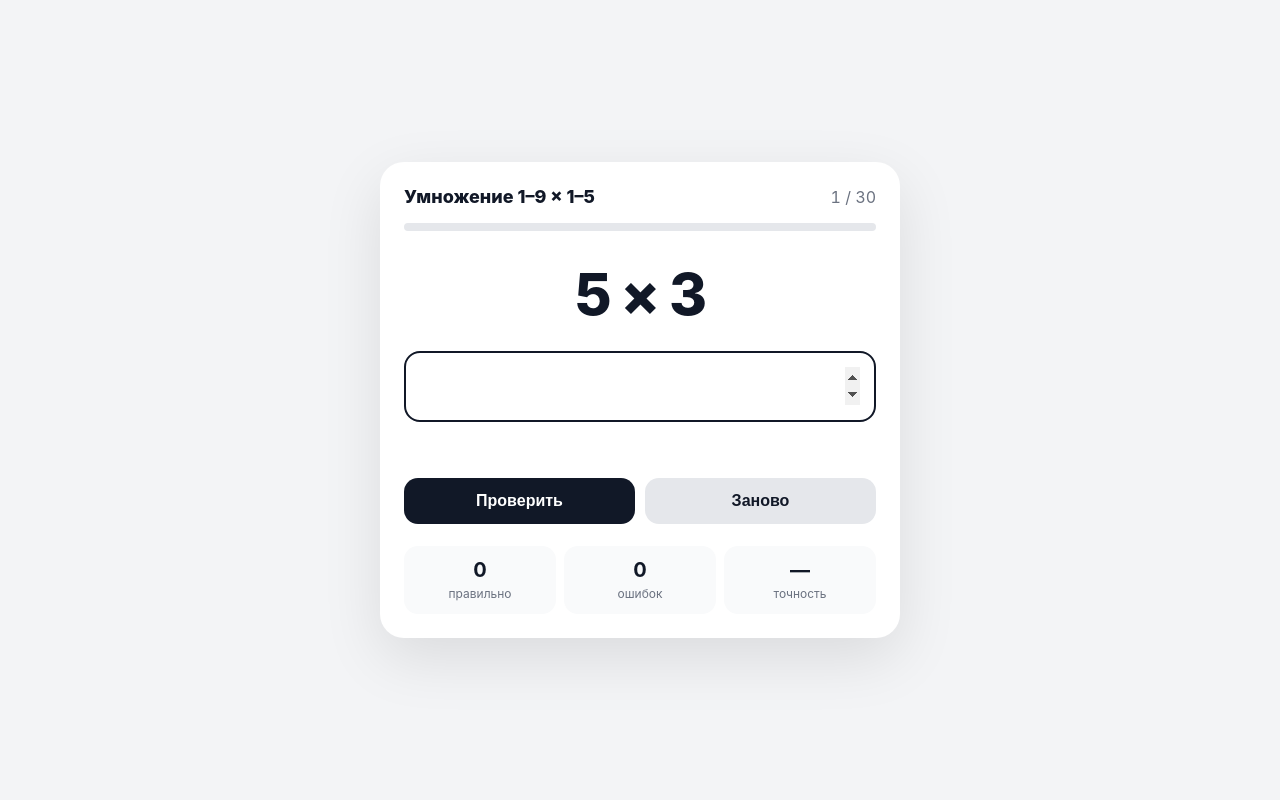
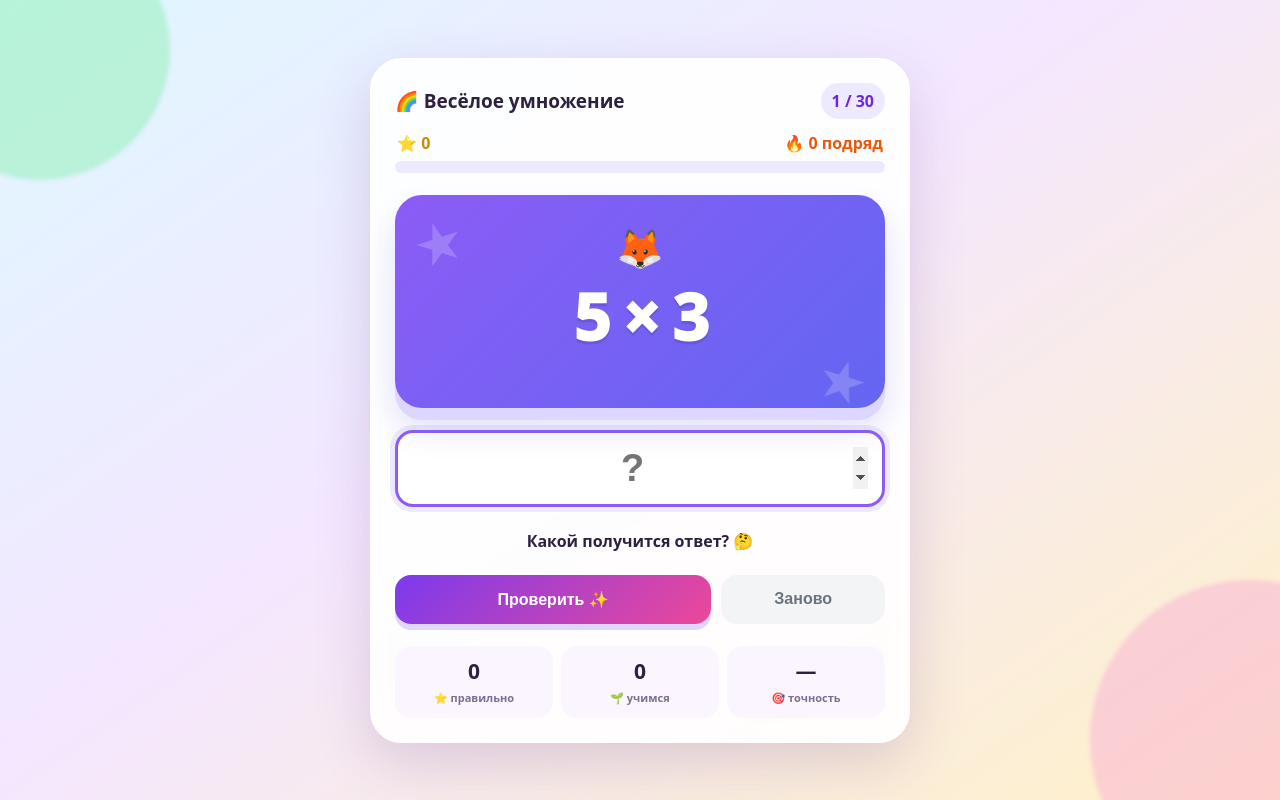
Before and after one commit to polarx0/multiplication-trainer, a plain HTML site: page index.html in a window 1280 px wide. Drawn offline with Linux system fonts and the light colour scheme.

Commit message:
Make trainer more playful for kids

```diff
--- a/index.html
+++ b/index.html
@@ -1,121 +1,60 @@
 <!doctype html>
 <html lang="ru">
 <head>
-  <meta charset="utf-8" />
-  <meta name="viewport" content="width=device-width, initial-scale=1" />
-  <meta name="theme-color" content="#111827" />
-  <title>Тренажёр умножения 1–9 × 1–5</title>
+<meta charset="utf-8"><meta name="viewport" content="width=device-width,initial-scale=1"><meta name="theme-color" content="#7c3aed">
+<title>Весёлое умножение 1–9 × 1–5</title>
 <style>
-    :root{font-family:Inter,system-ui,-apple-system,BlinkMacSystemFont,"Segoe UI",sans-serif;color:#111827;background:#f3f4f6}
-    *{box-sizing:border-box} body{margin:0;min-height:100vh;display:grid;place-items:center;padding:20px}
-    .app{width:min(100%,520px);background:#fff;border-radius:24px;padding:24px;box-shadow:0 20px 60px rgba(0,0,0,.10)}
-    header{display:flex;justify-content:space-between;gap:16px;align-items:center}.title{font-size:18px;font-weight:800}.progress{font-variant-numeric:tabular-nums;color:#6b7280}
-    .bar{height:8px;background:#e5e7eb;border-radius:99px;overflow:hidden;margin:16px 0 28px}.bar>div{height:100%;width:0;background:#111827;transition:width .2s}
-    .problem{text-align:center;font-size:58px;font-weight:850;letter-spacing:-2px;margin:10px 0 22px}
-    .answer{width:100%;font-size:34px;text-align:center;padding:14px;border:2px solid #d1d5db;border-radius:16px;outline:none}.answer:focus{border-color:#111827}
-    .feedback{min-height:28px;text-align:center;margin:14px 0;font-weight:700}.ok{color:#047857}.bad{color:#b91c1c}
-    .buttons{display:grid;grid-template-columns:1fr 1fr;gap:10px}.btn{border:0;border-radius:14px;padding:14px;font-size:16px;font-weight:800;cursor:pointer}.primary{background:#111827;color:#fff}.secondary{background:#e5e7eb;color:#111827}
-    .stats{display:grid;grid-template-columns:repeat(3,1fr);gap:8px;margin-top:22px}.stat{background:#f9fafb;border-radius:14px;padding:12px;text-align:center}.stat b{display:block;font-size:20px}.stat span{font-size:12px;color:#6b7280}
-    .panel{margin-top:18px;padding-top:18px;border-top:1px solid #e5e7eb}.panel h2{font-size:15px;margin:0 0 10px}.mistakes{margin:0;padding-left:20px;color:#4b5563}.hidden{display:none}
-    .finish{text-align:center}.finish h1{margin:6px 0}.finish .big{font-size:48px;font-weight:900;margin:10px 0}
-    @media(max-width:420px){.app{padding:18px;border-radius:18px}.problem{font-size:50px}}
+:root{font-family:Nunito,ui-rounded,"Arial Rounded MT Bold",system-ui,sans-serif;color:#2d2140}
+*{box-sizing:border-box}body{margin:0;min-height:100vh;display:grid;place-items:center;padding:18px;background:linear-gradient(145deg,#dff7ff 0%,#f4e7ff 45%,#fff1c7 100%);overflow-x:hidden}
+body:before,body:after{content:"";position:fixed;border-radius:50%;filter:blur(2px);opacity:.45;z-index:-1}body:before{width:260px;height:260px;background:#86efac;left:-90px;top:-80px}body:after{width:320px;height:320px;background:#f9a8d4;right:-130px;bottom:-100px}
+.app{width:min(100%,540px);background:rgba(255,255,255,.9);border:3px solid #fff;border-radius:32px;padding:22px;box-shadow:0 20px 55px rgba(92,50,140,.18);backdrop-filter:blur(10px);position:relative}
+header{display:flex;justify-content:space-between;align-items:center;gap:10px}.title{font-size:19px;font-weight:900}.progress{background:#ede9fe;color:#6d28d9;padding:7px 11px;border-radius:99px;font-weight:900;font-variant-numeric:tabular-nums}
+.topline{display:flex;justify-content:space-between;align-items:center;margin:13px 2px 7px;font-weight:900}.streak{color:#ea580c}.stars{color:#ca8a04}
+.bar{height:12px;background:#ede9fe;border-radius:99px;overflow:hidden;margin:0 0 22px}.bar>div{height:100%;width:0;background:linear-gradient(90deg,#8b5cf6,#ec4899,#f59e0b);transition:width .3s;border-radius:99px}
+.card{position:relative;background:linear-gradient(135deg,#8b5cf6,#6366f1);border-radius:27px;padding:29px 16px 25px;box-shadow:0 12px 0 #ddd6fe,0 20px 32px rgba(99,102,241,.2);margin-bottom:22px;overflow:hidden}.card:before,.card:after{content:"★";position:absolute;color:rgba(255,255,255,.2);font-size:56px}.card:before{left:18px;top:8px;transform:rotate(-18deg)}.card:after{right:17px;bottom:-9px;transform:rotate(17deg)}
+.mascot{text-align:center;font-size:38px;height:44px;animation:float 2.2s ease-in-out infinite}.problem{text-align:center;color:#fff;font-size:64px;font-weight:1000;letter-spacing:-2px;text-shadow:0 3px 0 rgba(0,0,0,.1);margin:5px 0}
+.reviewtag{text-align:center;color:#ede9fe;font-weight:900;font-size:13px;min-height:18px}
+.answer{width:100%;font-size:38px;font-weight:900;text-align:center;padding:14px;border:3px solid #ddd6fe;border-radius:18px;outline:none;background:#fff}.answer:focus{border-color:#8b5cf6;box-shadow:0 0 0 5px #ede9fe}
+.feedback{min-height:50px;display:grid;place-items:center;text-align:center;margin:9px 0;font-weight:900;font-size:16px;line-height:1.25}.ok{color:#15803d}.bad{color:#b45309}
+.buttons{display:grid;grid-template-columns:1.45fr .75fr;gap:10px}.btn{border:0;border-radius:16px;padding:15px 12px;font-size:16px;font-weight:900;cursor:pointer;transition:transform .1s}.btn:active{transform:translateY(2px)}.primary{background:linear-gradient(135deg,#7c3aed,#ec4899);color:#fff;box-shadow:0 6px 0 #ddd6fe}.secondary{background:#f3f4f6;color:#6b7280}
+.stats{display:grid;grid-template-columns:repeat(3,1fr);gap:8px;margin-top:22px}.stat{background:#faf5ff;border-radius:16px;padding:11px 6px;text-align:center}.stat b{display:block;font-size:21px}.stat span{font-size:11px;color:#7c6f8f;font-weight:800}
+.panel{margin-top:18px;padding-top:18px;border-top:1px solid #eee}.panel h2{font-size:15px;margin:0 0 10px}.mistakes{margin:0;padding-left:20px;color:#6b5c76}.hidden{display:none}.finish{text-align:center}.finish h1{font-size:29px;margin:8px}.finish .trophy{font-size:70px}.finish .big{font-size:52px;font-weight:1000;color:#7c3aed;margin:8px}
+.pop{animation:pop .35s ease}.shake{animation:shake .35s ease}.confetti{position:fixed;z-index:20;pointer-events:none;font-size:22px;animation:confetti 900ms ease-out forwards}
+@keyframes pop{50%{transform:scale(1.07)}}@keyframes shake{25%{transform:translateX(-7px)}50%{transform:translateX(7px)}75%{transform:translateX(-4px)}}@keyframes float{50%{transform:translateY(-5px)}}@keyframes confetti{to{transform:translate(var(--x),var(--y)) rotate(420deg);opacity:0}}
+@media(max-width:420px){.app{padding:16px;border-radius:24px}.problem{font-size:55px}.card{padding:23px 12px 20px}.title{font-size:17px}}
 </style>
-</head>
-<body>
-<main class="app">
+</head><body>
+<main class="app" id="app">
 <section id="game">
-    <header><div class="title">Умножение 1–9 × 1–5</div><div class="progress" id="progress">1 / 30</div></header>
+<header><div class="title">🌈 Весёлое умножение</div><div class="progress" id="progress">1 / 30</div></header>
+<div class="topline"><span class="stars" id="stars">⭐ 0</span><span class="streak" id="streak">🔥 0 подряд</span></div>
 <div class="bar"><div id="bar"></div></div>
-    <div class="problem" id="problem">8 × 4</div>
-    <form id="form">
-      <input id="answer" class="answer" type="number" inputmode="numeric" autocomplete="off" aria-label="Ответ" />
-      <div id="feedback" class="feedback"></div>
-      <div class="buttons"><button class="btn primary" type="submit">Проверить</button><button class="btn secondary" id="restart" type="button">Заново</button></div>
-    </form>
-    <div class="stats"><div class="stat"><b id="correct">0</b><span>правильно</span></div><div class="stat"><b id="errors">0</b><span>ошибок</span></div><div class="stat"><b id="accuracy">—</b><span>точность</span></div></div>
+<div class="card" id="card"><div class="mascot" id="mascot">🦊</div><div class="problem" id="problem">8 × 4</div><div class="reviewtag" id="reviewtag"></div></div>
+<form id="form"><input id="answer" class="answer" type="number" inputmode="numeric" autocomplete="off" placeholder="?" aria-label="Ответ"><div id="feedback" class="feedback">Какой получится ответ? 🤔</div><div class="buttons"><button class="btn primary" type="submit">Проверить ✨</button><button class="btn secondary" id="restart" type="button">Заново</button></div></form>
+<div class="stats"><div class="stat"><b id="correct">0</b><span>⭐ правильно</span></div><div class="stat"><b id="errors">0</b><span>🌱 учимся</span></div><div class="stat"><b id="accuracy">—</b><span>🎯 точность</span></div></div>
 </section>
-
-  <section id="finish" class="finish hidden">
-    <h1>Раунд завершён</h1><div class="big" id="finalAccuracy">100%</div><p id="finalSummary"></p>
-    <div class="panel"><h2>Ошибки этого раунда</h2><ul id="mistakes" class="mistakes"></ul></div>
-    <div class="buttons" style="margin-top:20px"><button class="btn primary" id="again">Ещё 30</button><button class="btn secondary" id="clearHistory">Сбросить историю</button></div>
-  </section>
+<section id="finish" class="finish hidden"><div class="trophy">🏆</div><h1>Раунд пройден!</h1><div class="big" id="finalAccuracy">100%</div><p id="finalSummary"></p><div class="panel"><h2>Что мы потренировали</h2><ul id="mistakes" class="mistakes"></ul></div><div class="buttons" style="margin-top:20px"><button class="btn primary" id="again">Ещё 30 🚀</button><button class="btn secondary" id="clearHistory">Сбросить историю</button></div></section>
 </main>
 <script>
-(() => {
-  const MAIN_ATTEMPTS = 30;
-  const FIRST = [1,2,3,4,5,6,7,8,9];
-  const SECOND = [1,2,3,4,5];
-  const $ = id => document.getElementById(id);
-  const els = {game:$('game'),finish:$('finish'),progress:$('progress'),bar:$('bar'),problem:$('problem'),answer:$('answer'),feedback:$('feedback'),correct:$('correct'),errors:$('errors'),accuracy:$('accuracy'),finalAccuracy:$('finalAccuracy'),finalSummary:$('finalSummary'),mistakes:$('mistakes')};
-
+(()=>{
+const MAIN_ATTEMPTS=30,FIRST=[1,2,3,4,5,6,7,8,9],SECOND=[1,2,3,4,5],$=id=>document.getElementById(id);
+const els={app:$('app'),game:$('game'),finish:$('finish'),progress:$('progress'),bar:$('bar'),problem:$('problem'),answer:$('answer'),feedback:$('feedback'),correct:$('correct'),errors:$('errors'),accuracy:$('accuracy'),finalAccuracy:$('finalAccuracy'),finalSummary:$('finalSummary'),mistakes:$('mistakes'),card:$('card'),mascot:$('mascot'),streak:$('streak'),stars:$('stars'),reviewtag:$('reviewtag')};
+const mascots=['🦊','🐼','🐸','🐯','🐵','🦄','🐙','🐨'],cheers=['Супер! ⭐','Отлично! 🎉','Так держать! 🚀','Верно! 😎','Ура! ✨'];
 let state;
-  function freshState(){ return {attempt:0, correct:0, errors:0, current:null, pending:[], roundMistakes:{}, lastKey:null, extra:false}; }
-  function key(p){ return `${p.a}×${p.b}`; }
-  function randomProblem(){
-    let p, k, guard=0;
-    do { p={a:FIRST[Math.floor(Math.random()*FIRST.length)], b:SECOND[Math.floor(Math.random()*SECOND.length)], review:false}; k=key(p); guard++; }
-    while(k===state.lastKey && guard<20);
-    return p;
-  }
-  function scheduleReview(p){
-    const k=key(p);
-    const existing=state.pending.find(x=>key(x.problem)===k);
-    if(existing) existing.dueAfter=3;
-    else state.pending.push({problem:{a:p.a,b:p.b,review:true},dueAfter:3});
-  }
-  function chooseNext(){
-    const dueIndex=state.pending.findIndex(x=>x.dueAfter<=0);
-    if(dueIndex>=0) return state.pending.splice(dueIndex,1)[0].problem;
-    return randomProblem();
-  }
-  function tickPending(completed){
-    const completedKey=key(completed);
-    for(const item of state.pending){ if(key(item.problem)!==completedKey) item.dueAfter--; }
-  }
-  function updateStats(){
-    els.correct.textContent=state.correct; els.errors.textContent=state.errors;
-    const total=state.correct+state.errors; els.accuracy.textContent=total?`${Math.round(state.correct/total*100)}%`:'—';
-  }
-  function showProblem(){
-    state.current=chooseNext(); state.lastKey=key(state.current);
-    const shown=Math.min(state.attempt+1,MAIN_ATTEMPTS);
-    els.progress.textContent=state.extra?'Повторение':`${shown} / ${MAIN_ATTEMPTS}`;
-    els.bar.style.width=`${Math.min(state.attempt/MAIN_ATTEMPTS*100,100)}%`;
-    els.problem.textContent=`${state.current.a} × ${state.current.b}`;
-    els.answer.value=''; els.feedback.textContent=''; els.feedback.className='feedback'; els.answer.focus();
-  }
-  function recordHistory(p, ok){
-    const history=JSON.parse(localStorage.getItem('multiplicationHistory')||'{}'); const k=key(p);
-    history[k] ||= {attempts:0,errors:0}; history[k].attempts++; if(!ok) history[k].errors++;
-    localStorage.setItem('multiplicationHistory',JSON.stringify(history));
-  }
-  function finish(){
-    els.game.classList.add('hidden'); els.finish.classList.remove('hidden');
-    const total=state.correct+state.errors, pct=total?Math.round(state.correct/total*100):0;
-    els.finalAccuracy.textContent=`${pct}%`; els.finalSummary.textContent=`Основные 30: правильно ${state.correct}, ошибок ${state.errors}. Все назначенные повторы завершены.`;
-    const rows=Object.entries(state.roundMistakes);
-    els.mistakes.innerHTML=rows.length?rows.map(([k,v])=>`<li>${k}: ошибок ${v}</li>`).join(''):'<li>Ни одной ошибки 🎯</li>';
-  }
-  function start(){ state=freshState(); els.finish.classList.add('hidden'); els.game.classList.remove('hidden'); updateStats(); showProblem(); }
-
-  $('form').addEventListener('submit', e => {
-    e.preventDefault(); if(els.answer.value==='') return;
-    const p=state.current, value=Number(els.answer.value), expected=p.a*p.b, ok=value===expected;
-    recordHistory(p,ok);
-    const isMainAttempt = state.attempt < MAIN_ATTEMPTS;
-    if(ok){ if(isMainAttempt) state.correct++; els.feedback.textContent=p.review?'Правильно! ✅ Ошибка исправлена.':'Правильно! ✅'; els.feedback.className='feedback ok'; }
-    else { if(isMainAttempt) state.errors++; state.roundMistakes[key(p)]=(state.roundMistakes[key(p)]||0)+1; scheduleReview(p); els.feedback.textContent=`Неправильно ❌ Правильный ответ: ${expected}. Повторю через три примера.`; els.feedback.className='feedback bad'; }
-    state.attempt++; tickPending(p); updateStats();
-    if(state.attempt>=MAIN_ATTEMPTS) state.extra=true;
-    setTimeout(()=>{
-      if(state.attempt>=MAIN_ATTEMPTS && state.pending.length===0) finish(); else showProblem();
-    }, ok?450:1000);
-  });
-  $('restart').addEventListener('click',start); $('again').addEventListener('click',start);
-  $('clearHistory').addEventListener('click',()=>{localStorage.removeItem('multiplicationHistory'); start();});
-  start();
+function freshState(){return{attempt:0,correct:0,errors:0,current:null,pending:[],roundMistakes:{},lastKey:null,extra:false,streak:0,stars:0}}
+function key(p){return p.a+'×'+p.b}
+function randomProblem(){let p,k,g=0;do{p={a:FIRST[Math.floor(Math.random()*FIRST.length)],b:SECOND[Math.floor(Math.random()*SECOND.length)],review:false};k=key(p);g++}while(k===state.lastKey&&g<20);return p}
+function scheduleReview(p){const k=key(p),e=state.pending.find(x=>key(x.problem)===k);if(e)e.dueAfter=3;else state.pending.push({problem:{a:p.a,b:p.b,review:true},dueAfter:3})}
+function chooseNext(){const i=state.pending.findIndex(x=>x.dueAfter<=0);return i>=0?state.pending.splice(i,1)[0].problem:randomProblem()}
+function tickPending(p){const k=key(p);for(const x of state.pending)if(key(x.problem)!==k)x.dueAfter--}
+function updateStats(){els.correct.textContent=state.correct;els.errors.textContent=state.errors;const t=state.correct+state.errors;els.accuracy.textContent=t?Math.round(state.correct/t*100)+'%':'—';els.streak.textContent='🔥 '+state.streak+' подряд';els.stars.textContent='⭐ '+state.stars}
+function showProblem(){state.current=chooseNext();state.lastKey=key(state.current);const shown=Math.min(state.attempt+1,MAIN_ATTEMPTS);els.progress.textContent=state.extra?'Повторение':shown+' / '+MAIN_ATTEMPTS;els.bar.style.width=Math.min(state.attempt/MAIN_ATTEMPTS*100,100)+'%';els.problem.textContent=state.current.a+' × '+state.current.b;els.reviewtag.textContent=state.current.review?'🔁 Возвращаемся к этому примеру':'';els.mascot.textContent=mascots[Math.floor(Math.random()*mascots.length)];els.answer.value='';els.feedback.textContent='Какой получится ответ? 🤔';els.feedback.className='feedback';els.answer.focus()}
+function recordHistory(p,ok){const h=JSON.parse(localStorage.getItem('multiplicationHistory')||'{}'),k=key(p);h[k]||={attempts:0,errors:0};h[k].attempts++;if(!ok)h[k].errors++;localStorage.setItem('multiplicationHistory',JSON.stringify(h))}
+function animate(cls){els.card.classList.remove('pop','shake');void els.card.offsetWidth;els.card.classList.add(cls)}
+function confetti(){const icons=['⭐','✨','🎉','💫','🌟'];for(let i=0;i<9;i++){const s=document.createElement('span');s.className='confetti';s.textContent=icons[i%icons.length];s.style.left=(45+Math.random()*10)+'vw';s.style.top=(35+Math.random()*10)+'vh';s.style.setProperty('--x',(Math.random()*240-120)+'px');s.style.setProperty('--y',(Math.random()*-220-40)+'px');document.body.appendChild(s);setTimeout(()=>s.remove(),950)}}
+function finish(){els.game.classList.add('hidden');els.finish.classList.remove('hidden');confetti();const t=state.correct+state.errors,p=t?Math.round(state.correct/t*100):0;els.finalAccuracy.textContent=p+'%';els.finalSummary.textContent='⭐ '+state.correct+' правильных ответов. Отличная тренировка!';const rows=Object.entries(state.roundMistakes);els.mistakes.innerHTML=rows.length?rows.map(([k,v])=>'<li>'+k+': потренировали '+v+' раз(а)</li>').join(''):'<li>Без ошибок — потрясающе! 🎯</li>'}
+function start(){state=freshState();els.finish.classList.add('hidden');els.game.classList.remove('hidden');updateStats();showProblem()}
+$('form').addEventListener('submit',e=>{e.preventDefault();if(els.answer.value==='')return;const p=state.current,value=Number(els.answer.value),expected=p.a*p.b,ok=value===expected;recordHistory(p,ok);const main=state.attempt<MAIN_ATTEMPTS;if(ok){if(main)state.correct++;state.streak++;state.stars++;els.feedback.textContent=p.review?'Получилось! ⭐ Ошибка исправлена.':cheers[Math.floor(Math.random()*cheers.length)];els.feedback.className='feedback ok';animate('pop');if(state.streak%5===0||p.review)confetti()}else{if(main)state.errors++;state.streak=0;state.roundMistakes[key(p)]=(state.roundMistakes[key(p)]||0)+1;scheduleReview(p);els.feedback.textContent='Почти! 🌱 Ответ: '+expected+'. Попробуем снова через 3 задания.';els.feedback.className='feedback bad';animate('shake')}state.attempt++;tickPending(p);updateStats();if(state.attempt>=MAIN_ATTEMPTS)state.extra=true;setTimeout(()=>{if(state.attempt>=MAIN_ATTEMPTS&&state.pending.length===0)finish();else showProblem()},ok?650:1300)});
+$('restart').addEventListener('click',start);$('again').addEventListener('click',start);$('clearHistory').addEventListener('click',()=>{localStorage.removeItem('multiplicationHistory');start()});start()
 })();
-</script>
-</body>
-</html>
+</script></body></html>
```
Lines whose indentation alone changed are shown as unchanged.
